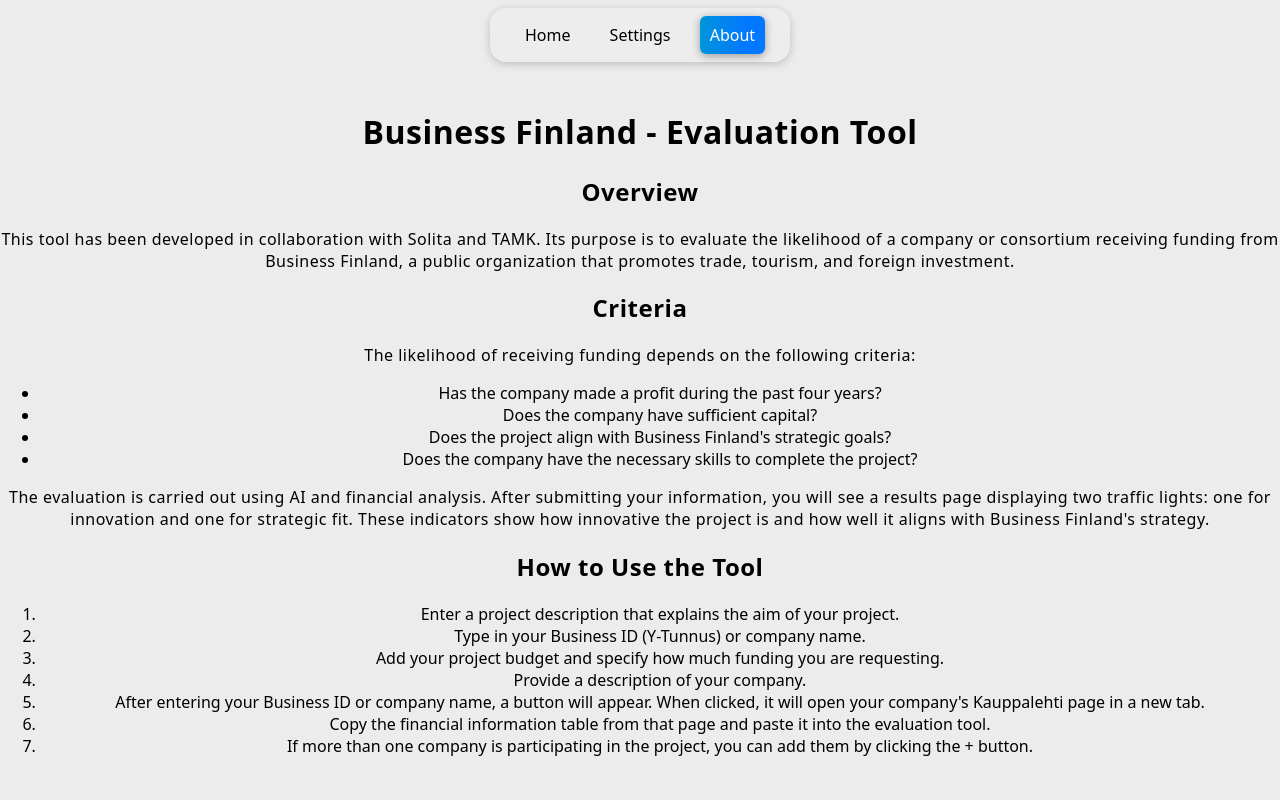
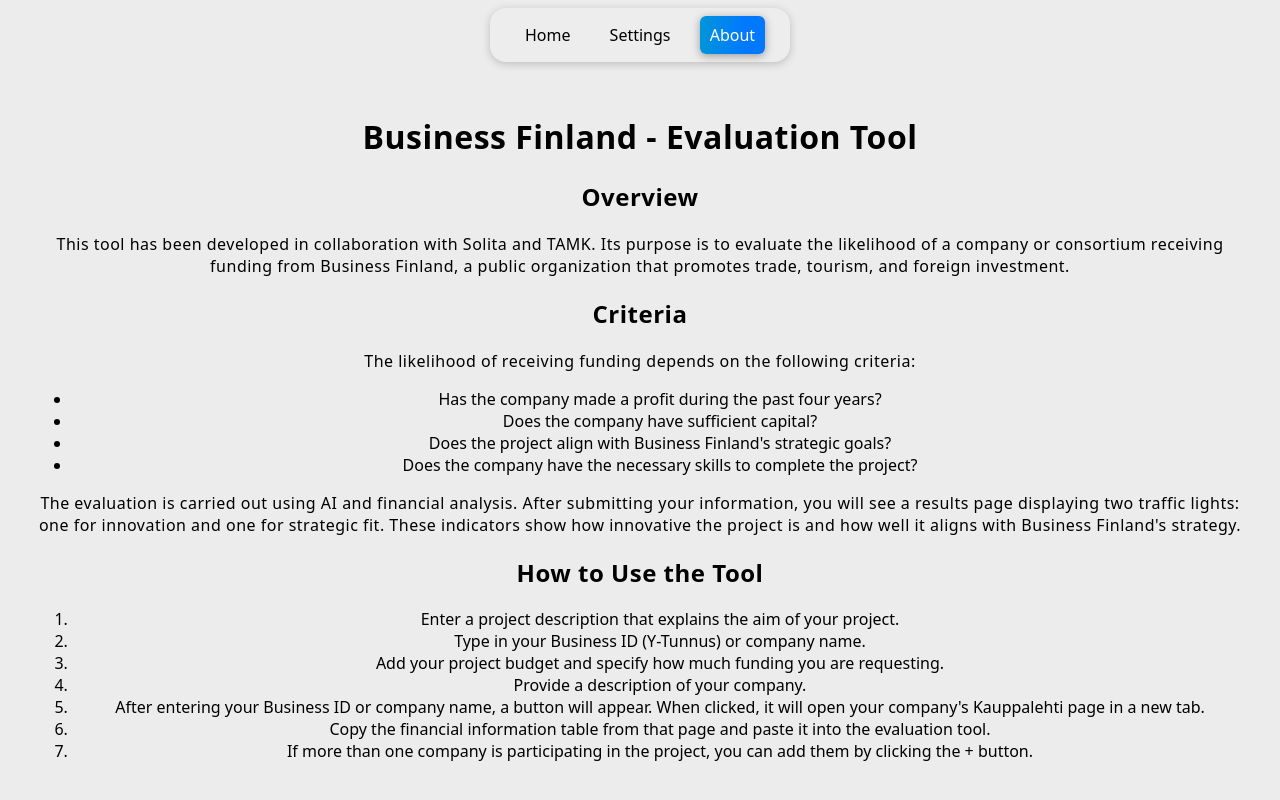
Before and after one commit to simoalanne/SolitaProject, a React (Vite) app in the folder src/frontend/: page /about in a window 1280 px wide. Shown: the top 800 px of the page. Built offline with nearby package versions, Linux system fonts and the light colour scheme.

Commit message:
Change about page text color based on theme

```diff
--- a/src/frontend/css/aboutPage.css
+++ b/src/frontend/css/aboutPage.css
@@ -1,7 +1,12 @@
-.light {
-  color: #222;
+.about-page {
+  color: var(--text-color);
+  background: transparent; /* or var(--form-bg) if you want similar bg */
+  padding: 2rem;
 }
 
-.dark {
-  color: #ddd;
+.about-page h1,
+.about-page h2,
+.about-page p,
+.about-page li {
+  color: var(--text-color);
 }
--- a/src/frontend/src/pages/aboutPage.tsx
+++ b/src/frontend/src/pages/aboutPage.tsx
@@ -1,15 +1,12 @@
 import React from "react";
 import { useTranslation } from "../i18n/useTranslation";
-import { ThemeContext } from "../ThemeContext";
-import { useContext } from "react";
 import "../../css/aboutPage.css";
 
 export const AboutPage: React.FC = () => {
     const { t } = useTranslation();
-    const { theme } = useContext(ThemeContext);
 
     return (
-        <div className={`about-page ${theme === "dark" ? "dark" : "light"}`}>
+        <div className="about-page">
             <h1>{t("about_title")}</h1>
 
             <section>
```
